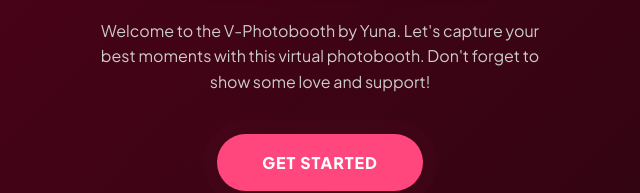
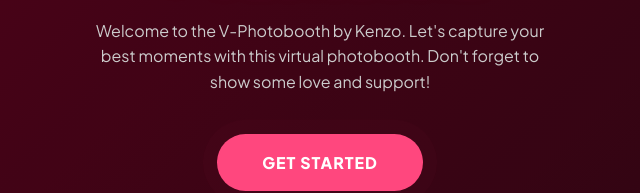
Before and after one commit to itsmekenzzx/V-PHOTOBOOTH, a plain HTML site: page index.html in a window 1280 px wide. Shown: the part 349-542 px from the top of the page, 320-960 px from the left. Drawn offline with nearby package versions, Linux system fonts and the light colour scheme; a web font is replaced by a local one.

Commit message:
Update creator name in welcome message

```diff
--- a/index.html
+++ b/index.html
@@ -166,7 +166,7 @@
     <section class="step-container active" id="step-1">
         <p style="letter-spacing: 5px; color: var(--primary); font-weight: 800; font-size: 0.7rem; margin-bottom: 10px;">EST. 2026</p>
         <h1>V-Photobooth</h1>
-        <p class="desc">Welcome to the V-Photobooth by Yuna. Let's capture your best moments with this virtual photobooth. Don't forget to show some love and support!</p>
+        <p class="desc">Welcome to the V-Photobooth by Kenzo. Let's capture your best moments with this virtual photobooth. Don't forget to show some love and support!</p>
         <button class="btn-main" onclick="goToStep(2)">GET STARTED</button>
     </section>
 
```
